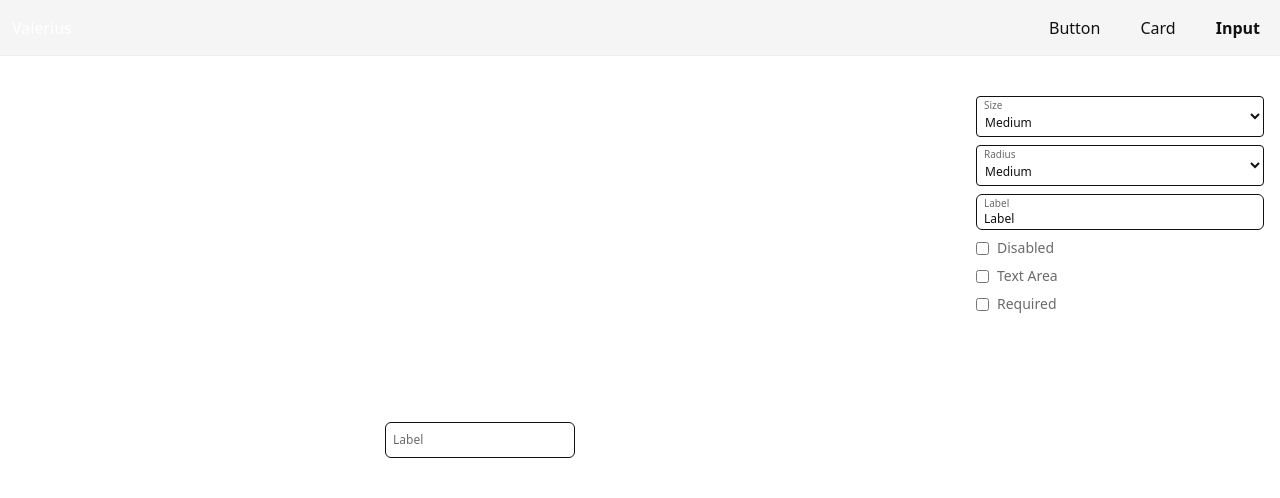
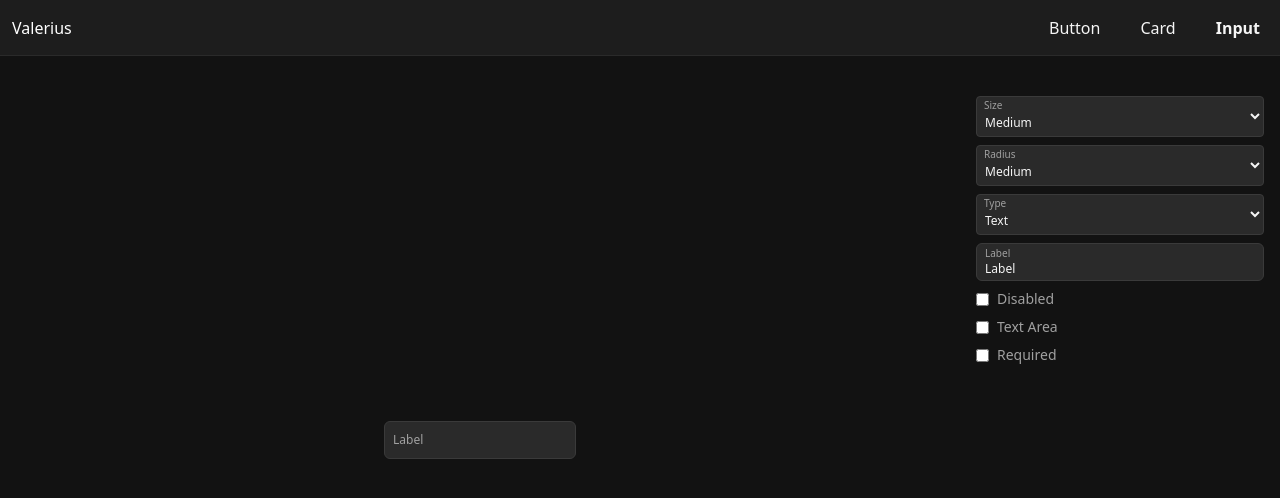
Before and after one commit to Villy-P/corekit-ui, a SvelteKit app: page /input in a window 1280 px wide. Shown: the top 498 px of the page. Built offline with nearby package versions, Linux system fonts and the light colour scheme.

Commit message:
feat: add @lucide/svelte dependency and integrate icon support in FloatingInput component

```diff
--- a/package.json
+++ b/package.json
@@ -54,6 +54,7 @@
 		"svelte"
 	],
 	"dependencies": {
+		"@lucide/svelte": "^1.3.0",
 		"tailwind-merge": "^3.5.0"
 	}
 }
--- a/src/app.html
+++ b/src/app.html
@@ -1,5 +1,5 @@
 <!doctype html>
-<html lang="en">
+<html class="dark" lang="en">
 	<head>
 		<meta charset="utf-8" />
 		<link rel="icon" href="%sveltekit.assets%/favicon.svg" />
--- a/src/components/FloatingInput.svelte
+++ b/src/components/FloatingInput.svelte
@@ -3,6 +3,11 @@
     import { twMerge } from "tailwind-merge";
     import Text from "./Text.svelte";
     import { sizeStyleParts, type SizeStyleTheme } from "../styles/size.ts";
+    import { type Component } from "svelte";
+
+    import Mail from "@lucide/svelte/icons/mail";
+    import Lock from "@lucide/svelte/icons/lock";
+    import Phone from "@lucide/svelte/icons/phone";
 
     let {
         children = undefined,
@@ -10,6 +15,7 @@
         label = "",
         labelClass = "",
         divClass = "",
+        icon = undefined,
         value = $bindable(),
         onfocus = undefined,
         onblur = undefined,
@@ -25,17 +31,22 @@
 
     const sizeClasses = $derived.by(() => {
         const parts = typeof size === "string" ? sizeStyleParts[size as SizeStyleTheme] : null;
-        const radiusParts = typeof radius === "string" ? sizeStyleParts[radius as SizeStyleTheme] : null;
 
         return twMerge(
-            parts?.form,
-            radiusParts?.radius,
+            parts?.form
         );
     });
 
     const labelSizeClass = $derived.by(() => {
         const parts = typeof size === "string" ? sizeStyleParts[size as SizeStyleTheme] : null;
         return parts?.formLabel || "";
+    });
+
+    const divSizeClass = $derived.by(() => {
+        const radiusParts = typeof radius === "string" ? sizeStyleParts[radius as SizeStyleTheme] : null;
+        return twMerge(
+            radiusParts?.radius
+        );
     });
 
     const selectedLabelSizeClass = $derived.by(() => {
@@ -70,9 +81,11 @@
     let hasContent = $derived(value !== undefined && value !== null && value.toString().length > 0);
     let isValid = $derived(!touched || !validInputRegex || validInputRegex.test(value || ""));
 
-    let defaultClass = "bg-form-background border-[1px] border-form-border text-main-text w-full rounded outline-none focus:ring-2 focus:ring-blue-500 px-[7px]";
-    let defaultLabelClass = "block text-sub-text rounded-md font-medium mb-1 absolute duration-100 pointer-events-none px-2 truncate";
-    let defaultDivClass = "relative *:w-full *:transition-all";
+    let defaultClass = "text-main-text w-full rounded outline-none px-2 w-full";
+    let defaultLabelClass = "block text-sub-text rounded-md font-medium mb-1 absolute duration-100 pointer-events-none truncate w-full";
+    let defaultDivClass = "relative *:transition-all flex-center bg-form-background border-[1px] border-form-border focus-within:ring-2 focus-within:ring-blue-500";
+    let iconContainerClass = "h-5 aspect-square px-1 py-0!";
+    let iconClass = "h-full aspect-square text-sub-text cursor-default";
 
     let originalLabelClass = "z-0";
     let originalLabelClassInput = "top-1/2 transform -translate-y-1/2";
@@ -85,11 +98,6 @@
     let divFullClass = $derived(size === "full" ? "w-full" : "");
     let disabledClass = $derived(disabled ? "opacity-50 pointer-events-none" : "cursor-pointer");
 
-    let selectedLabelClass = $derived(twMerge(isFocused || hasContent ? `${originalSelectedLabelClass} ${selectedLabelSizeClass}` : labelClassFull));
-    let combinedLabelClass = $derived(twMerge(defaultLabelClass, labelSizeClass, disabledClass, selectedLabelClass, labelClass));
-    let combinedClass = $derived(twMerge(defaultClass, sizeClasses, labelSizeClass, className, isValid ? "" : invalidClass));
-    let combinedDivClass = $derived(twMerge(defaultDivClass, divFullClass, divClass));
-
     function handleFocus(e: FocusEvent) {
         isFocused = true;
         onfocus?.(e);
@@ -100,9 +108,37 @@
         touched = true;
         onblur?.(e);
     }
+
+    let Icon = $derived.by(() => {
+        if (icon) return icon;
+
+        switch (restProps.type) {
+            case "mail":
+                return Mail as Component;
+            case "password":
+                return Lock as Component;
+            case "tel":
+                return Phone as Component;
+            default:
+                return null;
+        }
+    });
+
+    let labelClassIcon = $derived(Icon ? "pl-8 pr-2" : "px-2");
+    let inputClassIcon = $derived(Icon ? "pl-0 pr-1" : "");
+
+    let selectedLabelClass = $derived(twMerge(isFocused || hasContent ? `${originalSelectedLabelClass} ${selectedLabelSizeClass}` : labelClassFull));
+    let combinedLabelClass = $derived(twMerge(defaultLabelClass, labelSizeClass, selectedLabelClass, labelClassIcon, labelClass));
+    let combinedClass = $derived(twMerge(defaultClass, sizeClasses, labelSizeClass, inputClassIcon, className, isValid ? "" : invalidClass));
+    let combinedDivClass = $derived(twMerge(defaultDivClass, divSizeClass, divFullClass, divClass, disabledClass));
 </script>
 
 <div class={combinedDivClass}>
+    {#if Icon}
+        <div class={iconContainerClass}>
+            <Icon class={iconClass}></Icon>
+        </div>
+    {/if}
     <Text tag="label" for={id} class={combinedLabelClass} style={customLabelStyle}>
         {label}
         {#if required}
--- a/src/routes/input/+page.svelte
+++ b/src/routes/input/+page.svelte
@@ -9,6 +9,14 @@
     import type { SizeStyle } from "../../styles/size.ts";
     import type { CardVariant } from "../../types/Card.ts";
 
+    const typeOptions = [
+        { value: "text", label: "Text" },
+        { value: "mail", label: "Mail" },
+        { value: "password", label: "Password" },
+        { value: "tel", label: "Phone Number" },
+        { value: "number", label: "Number" },
+        { value: "search", label: "Search" }
+    ];
     const sizeOptions = [
         { value: "xs", label: "Extra Small" },
         { value: "sm", label: "Small" },
@@ -30,16 +38,18 @@
     let disabled: boolean = $state(false);
     let isTextArea: boolean = $state(false);
     let required: boolean = $state(false);
+    let type: string = $state("text");
 </script>
 
 <div class="w-full h-screen flex pt-20">
     <div class="w-3/4 flex-center">
-        <FloatingInput {size} {radius} {label} {disabled} {isTextArea} {required}/>
+        <FloatingInput {size} {radius} {label} {disabled} {isTextArea} {required} {type}/>
     </div>
 
     <div class="w-1/4 p-4 flex flex-col gap-2">
         <FloatingSelect divClass="w-full" options={sizeOptions} bind:value={size} label="Size"/>
         <FloatingSelect divClass="w-full" options={sizeOptions} bind:value={radius} label="Radius"/>
+        <FloatingSelect divClass="w-full" options={typeOptions} bind:value={type} label="Type"/>
         <FloatingInput divClass="w-full" bind:value={label} label="Label"/>
         <Checkbox label="Disabled" bind:checked={disabled}/>
         <Checkbox label="Text Area" bind:checked={isTextArea}/>
--- a/src/types/FloatingInput.ts
+++ b/src/types/FloatingInput.ts
@@ -1,3 +1,4 @@
+import type { Component } from "svelte";
 import type { SizeStyle } from "../styles/size.ts";
 
 export interface FloatingInputProps {
@@ -6,6 +7,7 @@ export interface FloatingInputProps {
     label?: string;
     labelClass?: string;
     divClass?: string;
+    icon?: Component;
     value?: string;
     isTextArea?: boolean;
     required?: boolean;
```
Also changed, not shown: 1 other file (tests, documents, lock files or other folders).
